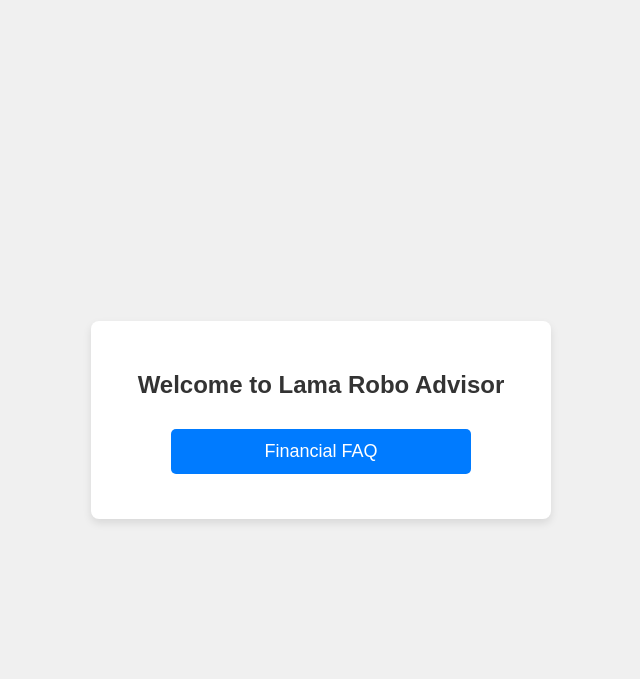
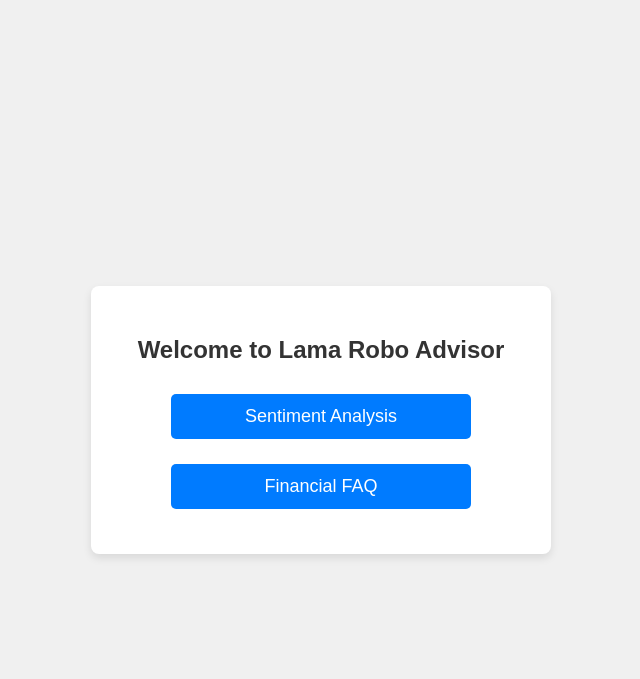
Before and after one commit to teohteiktoe/2024s1-bc3409-3415-monday, a Flask app: page / in a window 1280 px wide. Shown: the top 679 px of the page, without its empty margins (319-959 px from the left). Run offline with Flask 3, Linux system fonts and the light colour scheme.

Commit message:
Update index.html

```diff
--- a/templates/index.html
+++ b/templates/index.html
@@ -6,6 +6,9 @@
 <body>
 <div class="container">
 <h2>Welcome to Lama Robo Advisor</h2>
+<form action="/sentiment_analysis" method="post">
+    <input type="submit" value="Sentiment Analysis">
+</form>
 <form action="/financial_FAQ" method="post">
     <input type="submit" value="Financial FAQ">
 </form>
```
